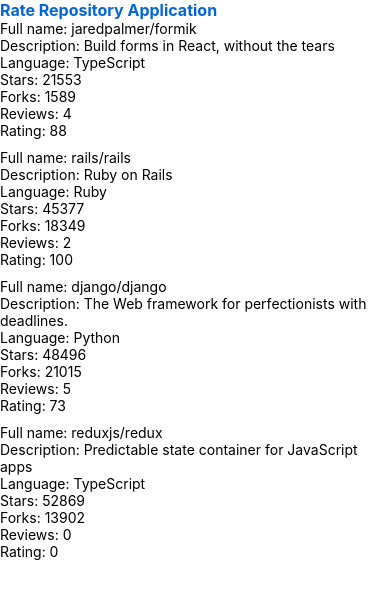
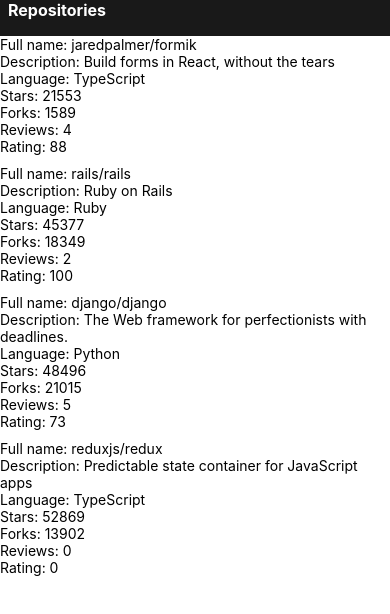
Before and after one commit to tyj916/rate-repository-app, a React Native app: screen / in a window 390 px wide. Shown: the top 614 px of the page. Built offline with nearby package versions, Linux system fonts and the light colour scheme.

Commit message:
Add app navigation bar AppBar component

```diff
--- /dev/null
+++ b/src/components/AppBar.jsx
@@ -0,0 +1,22 @@
+import { View, StyleSheet, Pressable, Alert } from 'react-native';
+import Text from './Text';
+import Constants from 'expo-constants';
+
+const styles = StyleSheet.create({
+  container: {
+    paddingTop: Constants.statusBarHeight,
+    padding: 8,
+    paddingBottom: 16,
+    backgroundColor: "rgba(0,0,0,0.9)",
+  },
+});
+
+const AppBar = () => {
+  return <View style={styles.container}>
+    <Pressable onPress={() => Alert.alert("Repositories")}>
+      <Text variant="subheading" color="textDark">Repositories</Text>
+    </Pressable>
+  </View>;
+};
+
+export default AppBar;
--- a/src/components/Main.jsx
+++ b/src/components/Main.jsx
@@ -1,11 +1,9 @@
-import Constants from 'expo-constants';
 import { View, StyleSheet } from 'react-native';
-import Text from './Text';
 import RepositoryList from './RepositoryList';
+import AppBar from './AppBar';
 
 const styles = StyleSheet.create({
   container: {
-    marginTop: Constants.statusBarHeight,
     flex: 1,
   },
 });
@@ -13,7 +11,7 @@ const styles = StyleSheet.create({
 const Main = () => {
   return (
     <View style={styles.container}>
-      <Text variant="subheading" color="primary">Rate Repository Application</Text>
+      <AppBar />
       <RepositoryList />
     </View>
   );
--- a/src/components/Text.jsx
+++ b/src/components/Text.jsx
@@ -16,6 +16,9 @@ const styles = StyleSheet.create({
   colorTextSecondary: {
     color: theme.colors.textSecondary,
   },
+  colorTextDark: {
+    color: theme.colors.textDark,
+  },
   colorPrimary: {
     color: theme.colors.primary,
   },
@@ -32,6 +35,7 @@ const Text = ({ variant, color, fontSize, fontWeight, subheading, style, ...prop
     styles.text,
     variant === "subheading" && styles.subheading,
     color === 'textSecondary' && styles.colorTextSecondary,
+    color === 'textDark' && styles.colorTextDark,
     color === 'primary' && styles.colorPrimary,
     fontSize === 'subheading' && styles.fontSizeSubheading,
     fontWeight === 'bold' && styles.fontWeightBold,
--- a/src/theme.js
+++ b/src/theme.js
@@ -2,6 +2,7 @@ const theme = {
   colors: {
     textPrimary: '#24292e',
     textSecondary: '#586069',
+    textDark: 'white',
     primary: '#0366d6',
   },
   fontSizes: {
```
